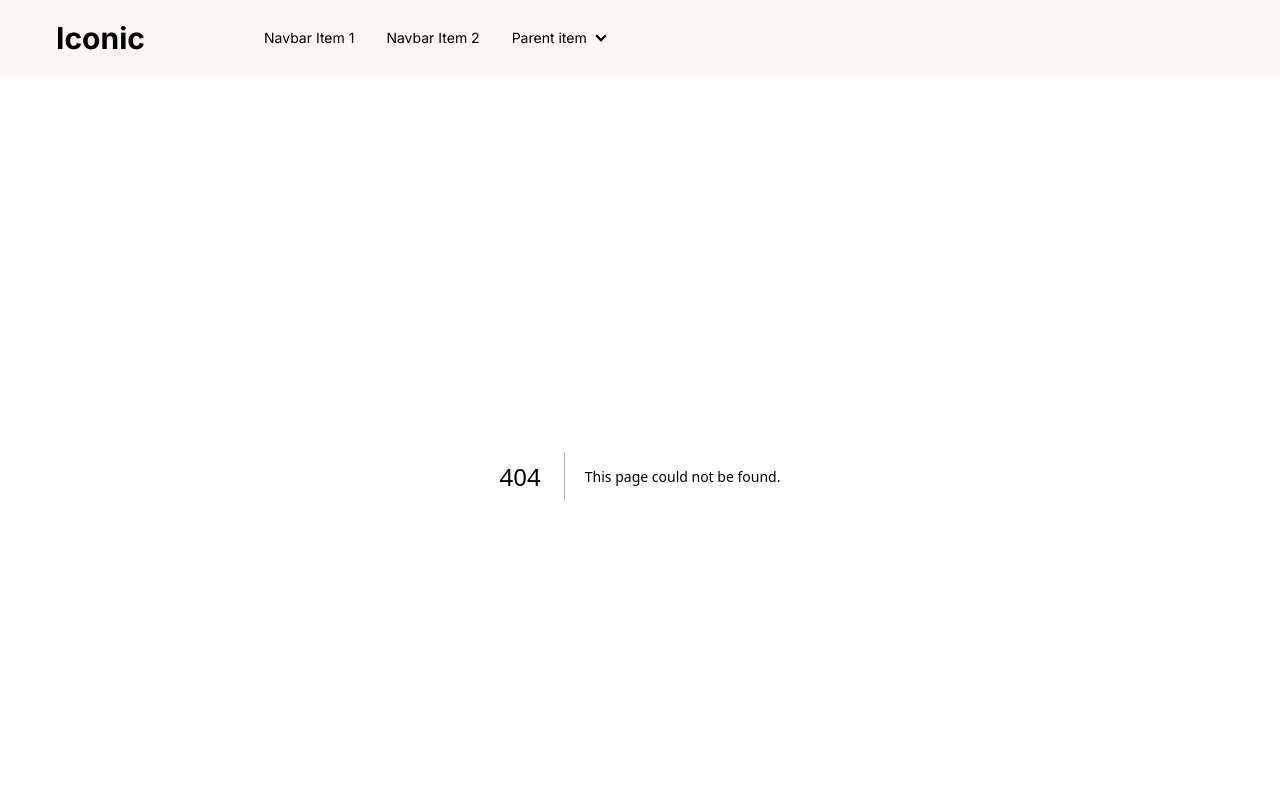
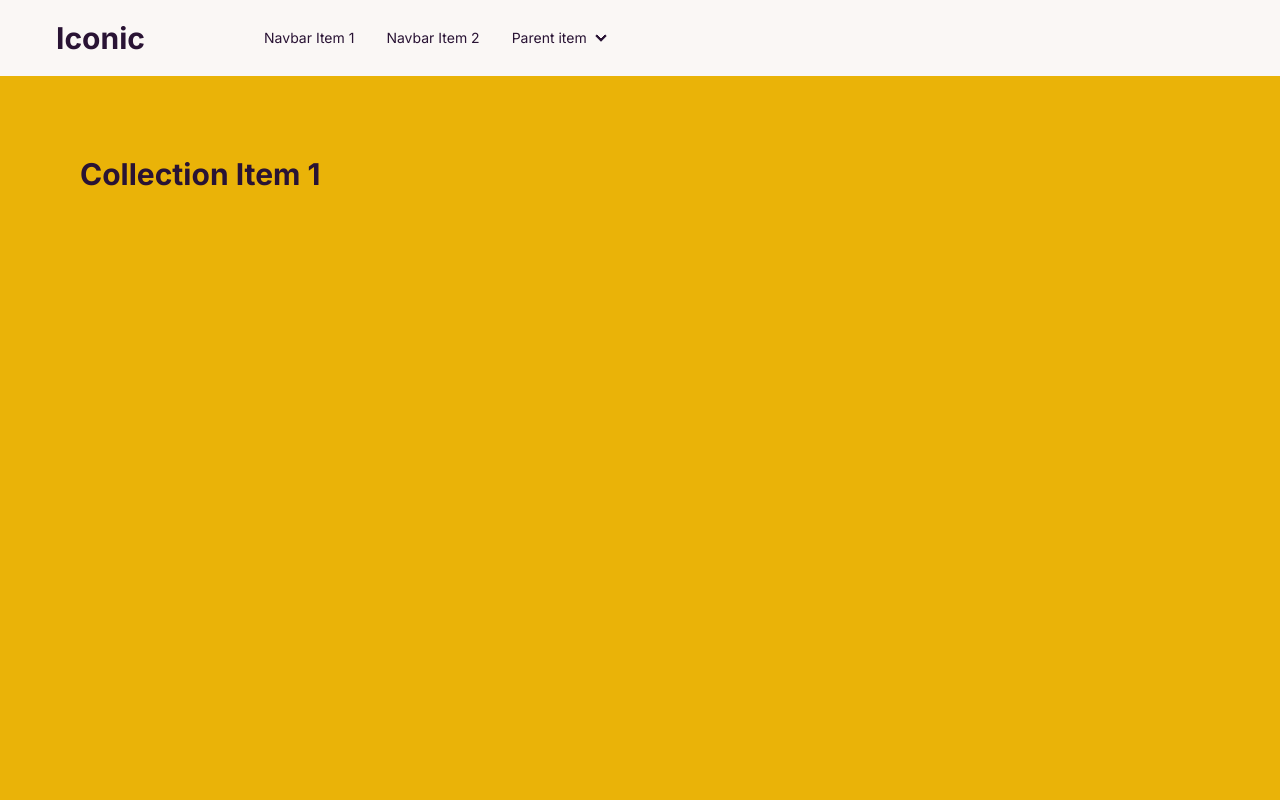
Before and after one commit to anbehindY/Iconic-frontend, a Next.js app: page /collections/1 in a window 1280 px wide. Before the commit this address had no page. Shown: the top 800 px of the page. Built offline with nearby package versions, Linux system fonts and the light colour scheme.

Commit message:
Add dummy pages

```diff
--- /dev/null
+++ b/app/collections/[id]/page.tsx
@@ -0,0 +1,11 @@
+export default function CollectionDetail({
+  params,
+}: {
+  params: { id: string };
+}) {
+  return (
+    <section className="h-screen p-20 bg-yellow-500  ">
+      <h1 className="text-3xl font-bold">Collection Item {params.id}</h1>
+    </section>
+  );
+}
--- /dev/null
+++ b/app/monthly-payment-plan/page.tsx
@@ -0,0 +1,7 @@
+export default function MonthlyPaymentPlan() {
+  return (
+    <section className="h-screen p-20 bg-yellow-500  ">
+      <h1 className="text-3xl font-bold">Monthly Payment Plan</h1>
+    </section>
+  );
+}
--- /dev/null
+++ b/app/price-list/page.tsx
@@ -0,0 +1,7 @@
+export default function PriceList() {
+  return (
+    <section className="h-screen p-20 bg-yellow-500  ">
+      <h1 className="text-3xl font-bold">Price List</h1>
+    </section>
+  );
+}
```
Also changed, not shown: app/page.tsx (+5 -7 lines).
